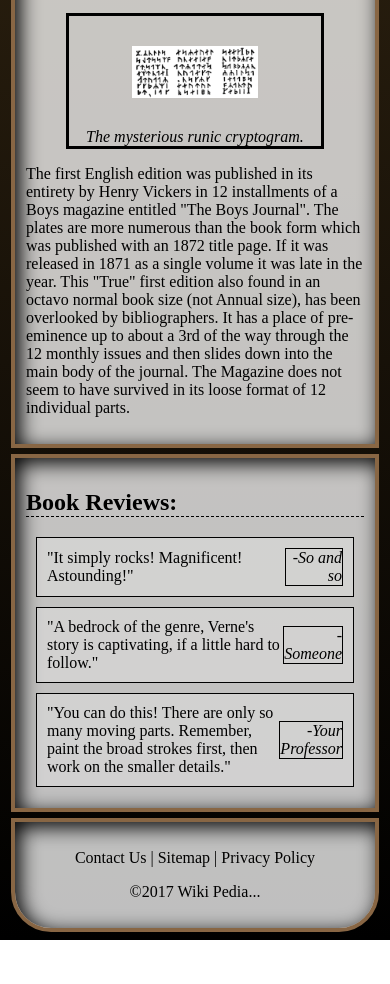
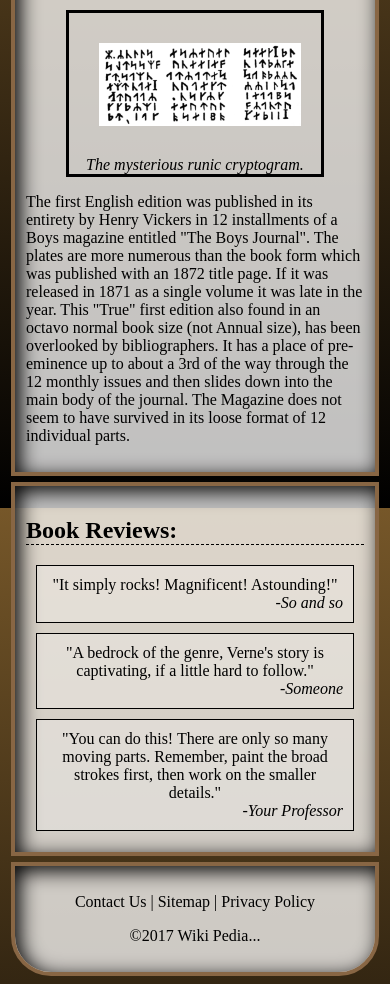
Before and after one commit to RVCC-IDMX/midterm-jmartowicz, a plain HTML site: page index.html in a window 390 px wide. Shown: the part 2024-3008 px from the top of the page. Before the commit the page ends 2964 px from the top, so only its background shows below. Drawn offline with Linux system fonts and the light colour scheme.

Commit message:
tablet layout complete

```diff
--- a/css/style.css
+++ b/css/style.css
@@ -4,6 +4,7 @@
 body {
 
     background-image: linear-gradient(#765729, black);
+    background-attachment: fixed;
 
 
 }
@@ -15,7 +16,7 @@ body {
     margin-top: 6px;
     border: 4px solid #886644;
     box-shadow: 5px 5px 20px black inset;
-    background-color: rgba(255, 255, 255, 0.75)
+    background-color: rgba(255, 255, 255, 0.75);
 
 
 }
@@ -26,10 +27,11 @@ header{
     border-top-right-radius: 40px;
     text-align:center;
     color: white;
+    background-size: 100%;
     font-family: Georgia;
     font-weight: bold;
-    box-shadow: 10px 10px 30px 10px black inset;
-    text-shadow: 4px 4px 3px rgba(0.75,0.75,0.75,0.75);
+    box-shadow: 20px 20px 20px black inset;
+    text-shadow: 5px 5px 5px black;
 
     background-image: url(../img/cave.jpg);
 
@@ -91,6 +93,7 @@ main img{
 
 
     float: left;
+
     padding: 30px;
     clear: right;
 }
@@ -117,100 +120,53 @@ nav ul {
     text-align: center;
 }
 
-aside{
 
-    display:block;
-    align-items: center;
-
-
+.opinion{
+    text-align: center;
 }
 
-aside .submission{
-
-    display: flex;
-    border: 1px solid black;
-    padding: 10px;
-    margin: 10px;
-    align-items: center;
-
-    background-color: rgba(255, 255, 255, 0.25);
-
-
-
+.signature{
+    text-align: right;
+    font-style: italic;
 }
 
-aside .submission .opinion{
+.submission{
 
-    display: flex;
-    justify-content: center;
-    align-items: top;
+    margin: 10px;
+    padding: 10px;
+    border: 1px solid black;
+    background-color: rgba(255, 255, 255, 0.25);
 }
 
-aside .submission .signature{
-
-    font-style:italic;
-    display: flex;
-    border: 1px solid black;
-
-    text-align: right;
-    vertical-align: bottom;
-
-
-}
-
-aside h2{
-    grid-column: 1/-1;
-}
-
-/*aside #submission{
-
-
-    border: 1rem solid black;
-    background-color: rgba(255, 255, 255, 0.9)
-
-
-} */
 
 main > p:first-of-type::first-line{
 
-    font-size: 1.5em;
+    font-size: 130%;
 
 }
 
 main #cryptogram{
+    text-align: center;
     border: solid black;
 }
 
 main #cryptogram img{
 
-
-    display: block;
-    margin-left: auto;
-    margin-right: auto;
-    width: 50%;
-
-
-    float: none;
-    clear: none;
-
-
+        width: 80%;
+        max-width: 30rem;
 }
 
 main #cryptogram figcaption{
 
-        display:flex;
-        justify-content: center;
-        align-items: center;
         font-style: italic;
-
 
 }
 
-@media screen and (min-width: 960px){
+@media screen and (min-width: 786px){
 
     header{
 
-        font-size: 20px;
+        font-size: 3rem;
     }
 
     aside {
@@ -220,21 +176,21 @@ main #cryptogram figcaption{
 
     }
 
+    aside h2{
+        grid-column: 1/-1;
+
+    }
+
+    aside .signature, aside .opinion{
+
+        text-align: center;
+    }
+
+
+
 }
 
 @media screen and (min-width:100em){
 
 
-    body{
-
-        display: grid;
-        grid-template-areas:
-        "header header header"
-        "main main article"
-        "footer footer footer";
-
-        grid-template-columns: 1fr 120px;
-
-    }
-
 }
```
